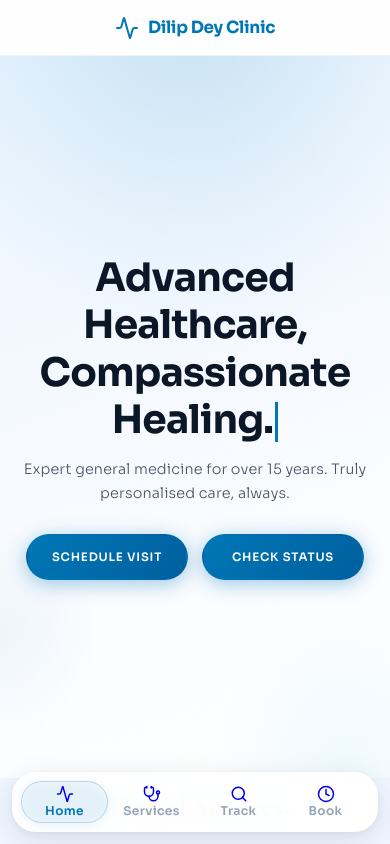
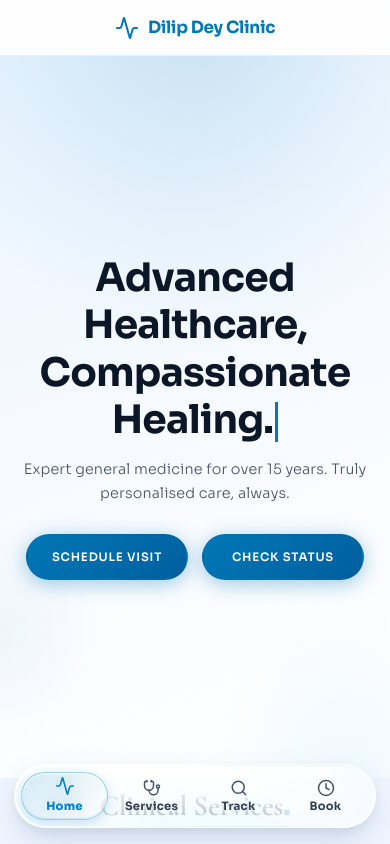
Before and after one commit to jitkarmakar46/DR.-Dey-s-website, a React (Vite) app in the folder frontend/: page / in a window 390 px wide. Shown: the top 844 px of the page. Built offline with nearby package versions, Linux system fonts and the light colour scheme.

Commit message:
feat(ui): implement Apple-grade Liquid Glass optical refraction design for mobile floating bottom island

```diff
--- a/frontend/src/index.css
+++ b/frontend/src/index.css
@@ -68,25 +68,79 @@ html, body { background: var(--bg); scroll-behavior: smooth; -webkit-overflow-sc
 }
 
 /* ============================================================
-   BOTTOM TAB BAR
+   BOTTOM TAB BAR (MOBILE FLOATING ISLAND BASE)
    ============================================================ */
 .bottom-nav {
     position: fixed;
-    bottom: 0;
-    left: 0;
-    right: 0;
-    z-index: 200;
-    height: var(--bot-h);
+    bottom: 16px;
+    left: 50%;
+    transform: translateX(-50%) translateZ(0);
+    width: calc(100% - 28px);
+    max-width: 390px;
+    height: 64px;
+    border-radius: 9999px;
     display: flex;
     align-items: center;
-    background: rgba(255,255,255,0.95);
-    backdrop-filter: blur(24px);
-    -webkit-backdrop-filter: blur(24px);
-    border-top: 1px solid rgba(0,119,182,0.08);
-    box-shadow: 0 -8px 32px rgba(0,0,0,0.06);
-    padding: 0 8px;
-    /* position: relative needed for pill */
-    position: fixed;
+    padding: 0 6px;
+    z-index: 999;
+    overflow: hidden;
+    will-change: transform;
+
+    /* Apple Liquid Glass Material - Translucent with Refractive Luster */
+    background: linear-gradient(
+        135deg,
+        rgba(255, 255, 255, 0.44) 0%,
+        rgba(255, 255, 255, 0.20) 50%,
+        rgba(240, 249, 255, 0.36) 100%
+    );
+
+    /* Intense Optical Blur & Dispersion (Refracting text and content underneath on scroll) */
+    -webkit-backdrop-filter: blur(24px) saturate(210%) contrast(114%) brightness(108%);
+    backdrop-filter: blur(24px) saturate(210%) contrast(114%) brightness(108%);
+
+    /* Liquid Glass Caustic Bevel & Specular Light Highlights */
+    border: 1.5px solid rgba(255, 255, 255, 0.75);
+    box-shadow:
+        inset 0 1.5px 1px 0 rgba(255, 255, 255, 0.95),  /* Top liquid meniscus specular reflection */
+        inset 0 -1.5px 1.5px 0 rgba(255, 255, 255, 0.35), /* Bottom caustic bounce reflection */
+        inset 0 0 22px 0 rgba(255, 255, 255, 0.30),       /* Inner volumetric luminescence */
+        0 14px 34px -4px rgba(0, 50, 120, 0.16),         /* Ambient water-refracted drop shadow */
+        0 4px 14px -2px rgba(0, 0, 0, 0.08);
+}
+
+/* Curved Lens Top Glare Reflection (Apple Glass Look) */
+.bottom-nav::before {
+    content: '';
+    position: absolute;
+    top: 0;
+    left: 8%;
+    right: 8%;
+    height: 50%;
+    border-radius: 9999px 9999px 0 0;
+    background: linear-gradient(180deg, rgba(255, 255, 255, 0.55) 0%, rgba(255, 255, 255, 0.08) 80%, transparent 100%);
+    pointer-events: none;
+    z-index: 1;
+}
+
+/* Perimeter Refraction Gradient Rim */
+.bottom-nav::after {
+    content: '';
+    position: absolute;
+    inset: 0;
+    border-radius: inherit;
+    padding: 1px;
+    background: linear-gradient(
+        135deg,
+        rgba(255, 255, 255, 0.95) 0%,
+        rgba(255, 255, 255, 0.25) 35%,
+        rgba(186, 230, 253, 0.45) 70%,
+        rgba(255, 255, 255, 0.70) 100%
+    );
+    -webkit-mask: linear-gradient(#fff 0 0) content-box, linear-gradient(#fff 0 0);
+    -webkit-mask-composite: xor;
+    mask-composite: exclude;
+    pointer-events: none;
+    z-index: 1;
 }
 
 .bottom-nav a {
@@ -97,47 +151,73 @@ html, body { background: var(--bg); scroll-behavior: smooth; -webkit-overflow-sc
     justify-content: center;
     text-decoration: none;
     position: relative;
-    z-index: 2;
-    padding: 8px 0;
-    transition: color 0.2s;
+    z-index: 3;
+    padding: 6px 0;
+    transition: transform 0.15s cubic-bezier(0.34, 1.56, 0.64, 1), color 0.2s;
+    border-radius: 9999px;
+    -webkit-tap-highlight-color: transparent;
 }
+
+.bottom-nav a:active {
+    transform: scale(0.92);
+}
+
+.bottom-nav a .tab-icon {
+    color: #475569;
+    filter: drop-shadow(0 1px 2px rgba(255, 255, 255, 0.85));
+    transition: all 0.25s cubic-bezier(0.34, 1.56, 0.64, 1);
+}
+
+.bottom-nav a.active .tab-icon {
+    color: #0284c7 !important;
+    transform: translateY(-2px) scale(1.1);
+    filter: drop-shadow(0 2px 8px rgba(2, 132, 199, 0.5)) !important;
+}
+
 .tab-label {
     font-family: var(--sans);
-    font-size: 0.78rem;
-    font-weight: 600;
-    letter-spacing: 0.04em;
-    color: var(--text-3);
-    transition: color 0.2s;
+    font-size: 0.72rem;
+    font-weight: 700;
+    letter-spacing: 0.02em;
+    color: #334155;
+    text-shadow: 0 1px 2px rgba(255, 255, 255, 0.85);
+    transition: all 0.2s;
+    margin-top: 2px;
 }
+
 .bottom-nav a.active .tab-label,
 .bottom-nav a:hover .tab-label {
-    color: var(--blue);
+    color: #0284c7 !important;
+    font-weight: 800 !important;
+    text-shadow: 0 1px 3px rgba(255, 255, 255, 0.95), 0 0 12px rgba(2, 132, 199, 0.3) !important;
 }
 
-/* The Sliding Pill — inside .bottom-nav */
+/* Liquid Water Droplet Sliding Pill */
 .nav-pill {
     position: absolute;
     top: 50%;
     left: 0;
-    height: 44px;
-    margin-top: -22px;
-    background: rgba(0,119,182,0.1);
-    border: 1.5px solid rgba(0,119,182,0.22);
+    height: 48px;
+    margin-top: -24px;
     border-radius: 9999px;
+    background: linear-gradient(135deg, rgba(2, 132, 199, 0.16) 0%, rgba(255, 255, 255, 0.42) 100%);
+    border: 1px solid rgba(2, 132, 199, 0.32);
+    box-shadow:
+        inset 0 1px 2px 0 rgba(255, 255, 255, 0.95),
+        inset 0 -1px 2px 0 rgba(2, 132, 199, 0.18),
+        0 4px 14px rgba(2, 132, 199, 0.22);
+    backdrop-filter: blur(12px) saturate(190%);
+    -webkit-backdrop-filter: blur(12px) saturate(190%);
     z-index: 1;
     pointer-events: none;
     transition:
-        width  0.38s cubic-bezier(0.25,1,0.5,1),
-        transform 0.38s cubic-bezier(0.25,1,0.5,1),
+        width 0.38s cubic-bezier(0.25, 1, 0.5, 1),
+        transform 0.38s cubic-bezier(0.25, 1, 0.5, 1),
         opacity 0.25s ease;
-    backdrop-filter: blur(8px);
-    -webkit-backdrop-filter: blur(8px);
-    box-shadow: inset 0 1px 4px rgba(255,255,255,0.55),
-                0 2px 12px rgba(0,119,182,0.1);
 }
 
-/* Keep each section body padded away from bottom nav */
-body { padding-bottom: var(--bot-h); }
+/* Keep page content from being obscured under the floating island */
+body { padding-bottom: calc(64px + 32px); }
 
 /* Focus / selection */
 a:focus, button:focus, input:focus, a:active, button:active { outline: none !important; box-shadow: none !important; }
@@ -434,10 +514,7 @@ input[type="date"]::-webkit-calendar-picker-indicator { opacity: 0; width: 100%;
     .top-header { height: var(--top-h); }
     .logo-centered { font-size: 1.05rem; }
 
-    /* Bottom nav pill adjustments */
-    .bottom-nav { height: var(--bot-h); padding: 0 4px; }
-    .tab-label { font-size: 0.74rem; }
-    .nav-pill { height: 40px; margin-top: -20px; }
+    /* Bottom nav liquid island sizing is managed by island component */
 
     html, body, .app-container { scroll-snap-type: none !important; scroll-behavior: smooth !important; }
     body { padding-bottom: var(--bot-h); }
@@ -550,48 +627,15 @@ input[type="date"]::-webkit-calendar-picker-indicator { opacity: 0; width: 100%;
 }
 
 /* ============================================================
-   PREMIUM BOTTOM NAV REDESIGN
+   DESKTOP & MOBILE MEDIA CONTROLS FOR FLOATING ISLAND
    ============================================================ */
-.bottom-nav {
-    /* Floating pill container — minimal, airy */
-    left: 50% !important;
-    transform: translateX(-50%) !important;
-    width: calc(100% - 24px) !important;
-    max-width: 420px !important;
-    bottom: 12px !important;
-    border-radius: 24px !important;
-    padding: 0 8px !important;
-    height: 60px !important;
-    box-shadow: 0 8px 32px rgba(0, 0, 0, 0.1), 0 2px 8px rgba(0, 0, 0, 0.06) !important;
-    border: 1px solid rgba(255, 255, 255, 0.8) !important;
-    background: rgba(255, 255, 255, 0.96) !important;
+@media (min-width: 769px) {
+    /* Hide floating bottom island completely on desktop (uses top nav) */
+    .bottom-nav { display: none !important; }
+    body { padding-bottom: 0 !important; }
 }
-.bottom-nav a {
-    flex: 1;
-    display: flex;
-    flex-direction: column;
-    align-items: center;
-    justify-content: center;
-    text-decoration: none;
-    position: relative;
-    z-index: 2;
-    padding: 6px 0;
-    transition: color 0.2s;
-    border-radius: 18px;
+
+@media (max-width: 768px) {
+    /* Floating bottom island padding on mobile */
+    body { padding-bottom: calc(64px + 32px) !important; }
 }
-.tab-label {
-    font-family: var(--sans);
-    font-size: 0.76rem;
-    font-weight: 600;
-    letter-spacing: 0.03em;
-    color: var(--text-3);
-    transition: color 0.2s;
-}
-.bottom-nav a.active .tab-label,
-.bottom-nav a:hover .tab-label { color: var(--blue); }
-
-/* Mobile pill height for the floating bottom nav */
-@media (max-width: 768px) {
-    body { padding-bottom: calc(60px + 24px) !important; } /* nav height + bottom gap */
-    .nav-pill { height: 42px !important; margin-top: -21px !important; }
-}
```
